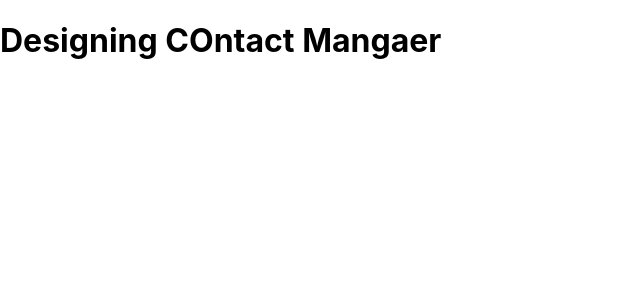
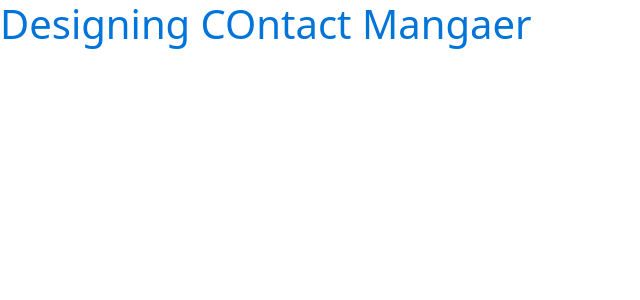
Before and after one commit to meashishpokhrel/contact-manager, a React (Create React App) app in the folder client/: page / in a window 1280 px wide. Shown: the top 300 px of the page, without its empty margins (0-640 px from the left). Built offline with nearby package versions, Linux system fonts and the light colour scheme.

Commit message:
Boostrap implementation

```diff
--- a/client/src/App.css
+++ /dev/null
@@ -1,38 +0,0 @@
-.App {
-  text-align: center;
-}
-
-.App-logo {
-  height: 40vmin;
-  pointer-events: none;
-}
-
-@media (prefers-reduced-motion: no-preference) {
-  .App-logo {
-    animation: App-logo-spin infinite 20s linear;
-  }
-}
-
-.App-header {
-  background-color: #282c34;
-  min-height: 100vh;
-  display: flex;
-  flex-direction: column;
-  align-items: center;
-  justify-content: center;
-  font-size: calc(10px + 2vmin);
-  color: white;
-}
-
-.App-link {
-  color: #61dafb;
-}
-
-@keyframes App-logo-spin {
-  from {
-    transform: rotate(0deg);
-  }
-  to {
-    transform: rotate(360deg);
-  }
-}
--- a/client/src/App.js
+++ b/client/src/App.js
@@ -1,8 +1,10 @@
+import "./assets/styles/App.scss";
+
 function App() {
   return (
     <div className="App">
       <header className="App-header">
-        <h1>Designing COntact Mangaer</h1>
+        <h1 className="text-primary">Designing COntact Mangaer</h1>
       </header>
     </div>
   );
--- /dev/null
+++ b/client/src/assets/styles/index.scss
@@ -0,0 +1,6 @@
+$theme-colors:(
+  "primary": #0074d9,
+  "danger": #ff4136,
+);
+
+@import "~bootstrap/scss/bootstrap"
--- a/client/src/index.css
+++ /dev/null
@@ -1,13 +0,0 @@
-body {
-  margin: 0;
-  font-family: -apple-system, BlinkMacSystemFont, 'Segoe UI', 'Roboto', 'Oxygen',
-    'Ubuntu', 'Cantarell', 'Fira Sans', 'Droid Sans', 'Helvetica Neue',
-    sans-serif;
-  -webkit-font-smoothing: antialiased;
-  -moz-osx-font-smoothing: grayscale;
-}
-
-code {
-  font-family: source-code-pro, Menlo, Monaco, Consolas, 'Courier New',
-    monospace;
-}
```
Also changed, not shown: client/src/index.js (+6 -6 lines), client/src/assets/styles/App.scss (added).
